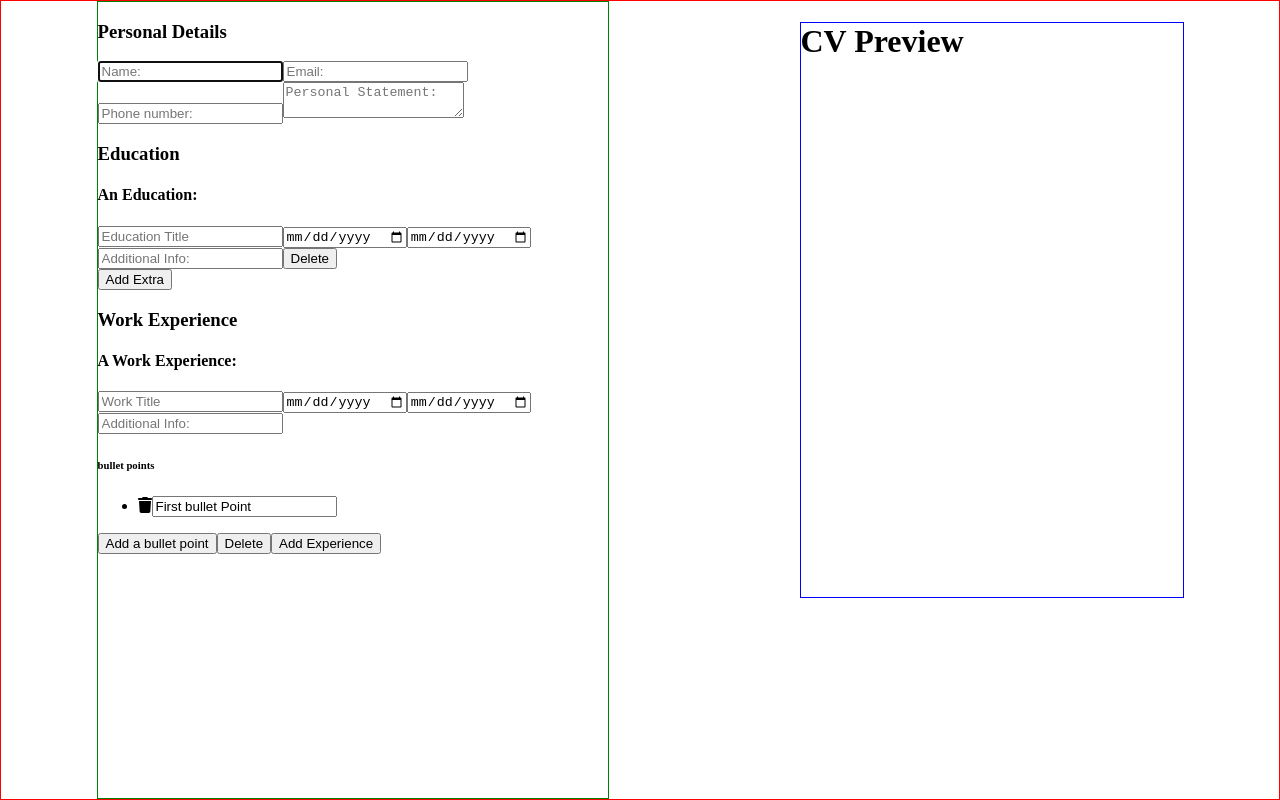
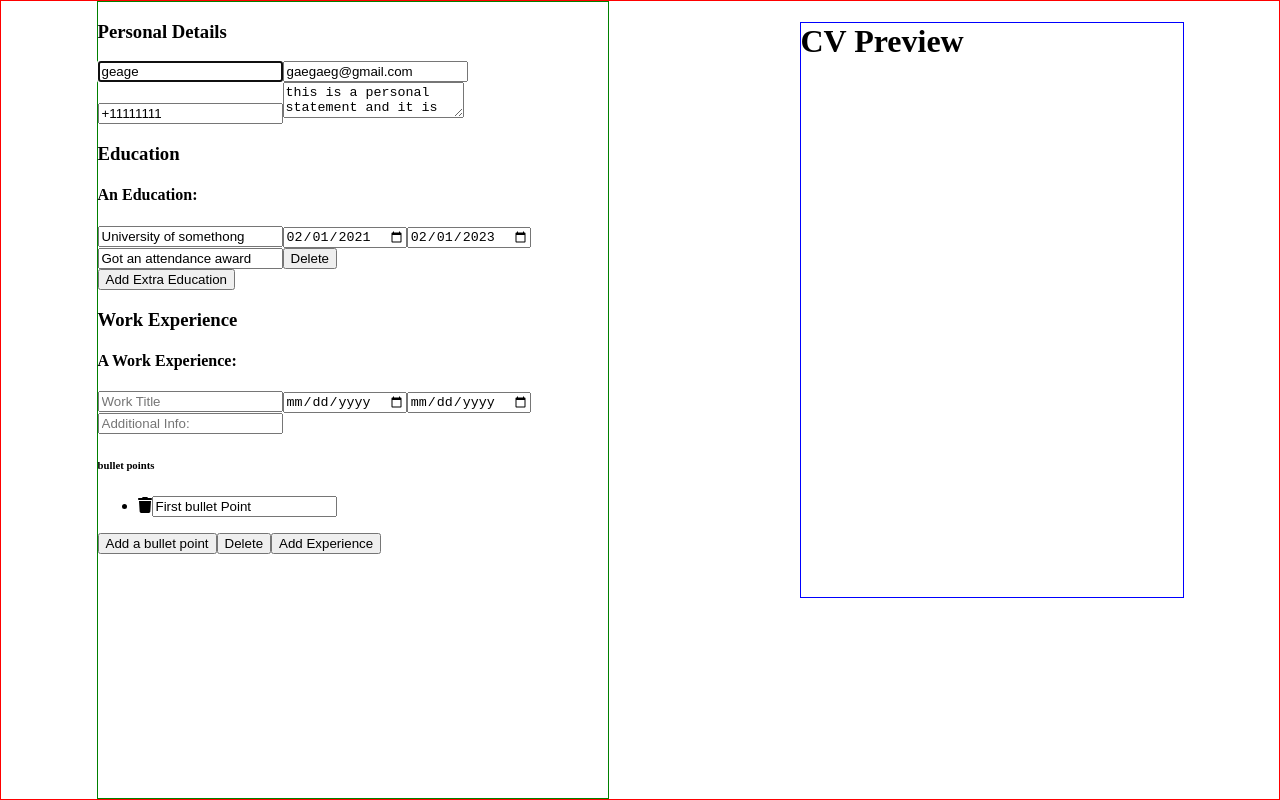
Before and after one commit to aleBranching/odin-cv-buiklder, a React (Create React App) app: page / in a window 1280 px wide. Built offline with nearby package versions, Linux system fonts and the light colour scheme.

Commit message:
a comit before implementing somewhat of a hack as the thing I am trying to achieve requires newer features of react I have not learned yet

```diff
--- a/src/App.js
+++ b/src/App.js
@@ -1,4 +1,4 @@
-import { Component } from "react";
+import { Children, Component } from "react";
 import CVEditor from "./components/CVEditor";
 import Preview from "./components/Preview";
 import "./style/App.css";
@@ -10,22 +10,22 @@ class App extends Component {
   constructor(props) {
     super(props);
     this.state = {
-      masterDetails: {
       personalDetails: {
-          name: "ale",
-          email: "alek12345@gmail.com",
-          phoneNumber: "+44747219851",
+        name: "geage",
+        email: "gaegaeg@gmail.com",
+        phoneNumber: "+11111111",
         personalStatement: "this is a personal statement and it is good",
       },
       education: [
         {
           key: uniqid(),
-            educationTitle: "University of York",
+          educationTitle: "University of somethong",
           startDate: "2021-02-01",
           finishDate: "2023-02-01",
           additionalInfo: "Got an attendance award",
         },
       ],
+
       workExperience: [
         {
           key: uniqid(),
@@ -37,7 +37,6 @@ class App extends Component {
           ],
         },
       ],
-      },
     };
   }
   // helper functions
@@ -47,24 +46,93 @@ class App extends Component {
   // getElementsFromKeyElementList = (list) => list.map((anItem) => anItem.id);
 
   changePersonalDetailsState = (field, value) => {
-    let copy = [...this.state.masterDetails.personalDetails];
+    console.log("ran");
+    let copy = { ...this.state.personalDetails };
 
     copy[field] = value;
-    this.setState({ masterDetails: { PersonalDetails: copy } });
+    // copy[field] = value;
+    console.log("the copy", copy);
+    console.log("the original", this.state.personalDetails);
+    this.setState({ personalDetails: copy }, () => {
+      console.log("state after", this.state.personalDetails);
+    });
+    // console.log(this.state.masterDetails.personalDetails);
   };
 
   changeEducationState = (id, field, value) => {
-    let index = this.findindexInlistByID(
-      this.state.masterDetails.education,
-      id
+    let index = this.findindexInlistByID(this.state.education, id);
+    console.log("HERE", this.state.education);
+    console.log("the index", index);
+
+    let copy = JSON.parse(JSON.stringify(this.state.education));
+
+    // let copy = { ...this.state.education };
+    // console.log("are they equal", this.state.education === copy);
+
+    // copy = copy.splice(index, 1, {
+    //   key: uniqid(),
+    //   educationTitle: value,
+    //   startDate: "2021-02-01",
+    //   finishDate: "2023-02-01",
+    //   additionalInfo: "Got an attendance award",
+    // });
+    // console.log("the copy after", copy);
+    // this.setState({ education: copy }, () => {
+    //   console.log("after change", this.state.education);
+    // });
+    // let testCopy = { ...this.state.education };
+    // console.log("testCopy", testCopy);
+    // copy[index][field] = value;
+    // console.log("THE VALUE", value);
+    // console.log("the copy", copy);
+    // console.log("the original", this.state.education);
+
+    // this.setState({ education: copy }, () => {
+    //   console.log("test get value", this.state.education[0].educationTitle);
+    // });
+    // let test = { [field]: value };
+    // let el = {
+    //   key: uniqid(),
+    //   educationTitle: "University of York",
+    //   startDate: "2021-02-01",
+    //   finishDate: "2023-02-01",
+    //   additionalInfo: "Got an attendance award",
+    // };
+
+    // let test = Object.assign({}, el, { [field]: value });
+    // console.log("testOBJ", test);
+
+    this.setState(
+      (prevState) => {
+        return {
+          education: prevState.education.map(
+            (el) => {
+              if (el.key === id) {
+                console.log("they are the same");
+                return Object.assign({}, el, { [field]: value });
+              } else {
+                console.log("not same");
+                return el;
+              }
+            }
+            // el.key === id ? Object.assign({}, el, { [field]: value }) : el
+          ),
+        };
+      },
+      () => {
+        console.log("changed", this.state.education);
+        // callback();
+        // this.forceUpdate();
+      }
     );
+    // this.setState(
+    //   (prevState) =>
+    //     // prevState.splice()
+    //     ({ education: prevState }),
+    //   console.log("the modified", this.state)
+    // );
+  };
 
-    let copy = [...this.state.masterDetails.education];
-
-    copy = copy.splice(index, 1, { [field]: value });
-
-    this.setState({ masterDetails: { education: copy } });
-  };
   changeWorkExperienceState = (id, field, value) => {
     let index = this.findindexInlistByID(
       this.state.masterDetails.workExperience,
@@ -78,8 +146,8 @@ class App extends Component {
     this.setState({ masterDetails: { workExperience: copy } });
   };
 
-  setNewEducationState = () => {
-    let copy = [...this.state.masterDetails.education];
+  setNewEducationState = (callback) => {
+    let copy = [...this.state.education];
 
     copy.push({
       key: uniqid(),
@@ -89,11 +157,7 @@ class App extends Component {
       additionalInfo: "",
     });
 
-    this.setState({
-      masterDetails: {
-        education: copy,
-      },
-    });
+    this.setState({ education: copy }, callback);
   };
 
   setNewWorkState = () => {
@@ -184,8 +248,19 @@ class App extends Component {
     return (
       <div className="App">
         <CVEditor
+          masterDetails={this.state.masterDetails}
+          personalDetails={this.state.personalDetails}
+          educationDetails={this.state.education}
           findindexInlistByID={this.findindexInlistByID}
           getElementsFromKeyElementList={this.getElementsFromKeyElementList}
+          changePersonalDetailsState={this.changePersonalDetailsState}
+          changeEducationState={this.changeEducationState}
+          changeWorkExperienceState={this.changeWorkExperienceState}
+          setNewEducationState={this.setNewEducationState}
+          setNewWorkState={this.setNewWorkState}
+          setNewBulletPoint={this.setNewBulletPoint}
+          editBulletPoint={this.editBulletPoint}
+          deleteBulletPoint={this.deleteBulletPoint}
         ></CVEditor>
         <Preview></Preview>
       </div>
--- a/src/components/CVEditor.js
+++ b/src/components/CVEditor.js
@@ -12,8 +12,15 @@ export default class CVEditor extends Component {
   render() {
     return (
       <div className="CVEditor">
-        <PersonalDetails></PersonalDetails>
+        <PersonalDetails
+          changePersonalDetailsState={this.props.changePersonalDetailsState}
+          masterDetails={this.props.masterDetails}
+          personalDetails={this.props.personalDetails}
+        ></PersonalDetails>
         <Education
+          educationDetails={this.props.educationDetails}
+          changeEducationState={this.props.changeEducationState}
+          setNewEducationState={this.props.setNewEducationState}
           findindexInlistByID={this.props.findindexInlistByID}
           getElementsFromKeyElementList={
             this.props.getElementsFromKeyElementList
--- a/src/components/Education.js
+++ b/src/components/Education.js
@@ -5,29 +5,46 @@ import uniqid from "uniqid";
 export default class Education extends Component {
   constructor(props) {
     super(props);
-    let firstKey = uniqid();
+    let firstKey = this.props.educationDetails[0].key;
     this.state = {
       educations: [
         <ExtraEducation
           handleDelete={this.handleDelete}
           id={firstKey}
           key={firstKey}
+          educationDetails={this.props.educationDetails}
+          changeEducationState={this.props.changeEducationState}
         ></ExtraEducation>,
       ],
     };
   }
 
+  // need to refactor to use key from new state decleration
   addExtraEducationCMPNT = () => {
-    let aKey = uniqid();
+    // let aKey = uniqid();
+    this.props.setNewEducationState(() => {
+      let aKey =
+        this.props.educationDetails[this.props.educationDetails.length - 1].key;
+
+      console.log("the length", this.props.educationDetails.length);
+
       this.setState({
         educations: [...this.state.educations].concat(
           <ExtraEducation
             handleDelete={this.handleDelete}
             id={aKey}
             key={aKey}
+            educationDetails={this.props.educationDetails}
+            changeEducationState={this.props.changeEducationState}
           ></ExtraEducation>
         ),
       });
+    });
+
+    // setTimeout(() => {
+    //   console.log("the length", this.props.educationDetails.length);
+    //   console.log("the details", this.props.educationDetails);
+    // }, 1000);
 
     // console.log(this.state.educations);
   };
@@ -54,7 +71,9 @@ export default class Education extends Component {
       <React.Fragment>
         <h3>Education</h3>
         {this.state.educations}
-        <button onClick={this.addExtraEducationCMPNT}>Add Extra</button>
+        <button onClick={this.addExtraEducationCMPNT}>
+          Add Extra Education
+        </button>
       </React.Fragment>
     );
   }
--- a/src/components/EducationComponents/ExtraEducation.js
+++ b/src/components/EducationComponents/ExtraEducation.js
@@ -3,21 +3,80 @@ import React, { Component } from "react";
 export default class extraEducation extends Component {
   constructor(props) {
     super(props);
+    // this.state = {
+    //   educationTitle: this.props.educationDetails[0].educationTitle,
+    // };
+    this.state = {
+      dummyChange: true,
+    };
   }
 
+  // this.props.id
+  // this.props.educationDetails
   handleSubmit = (e) => {
     e.preventDefault();
   };
 
+  handleChange = (e) => {
+    let field = e.target.dataset.fieldType;
+    let value = e.target.value;
+    console.log("happened", this.props.id);
+    // console.log("education details", this.props.educationDetails);
+
+    this.props.changeEducationState(this.props.id, field, value);
+  };
+
+  findindexInlistByID = (aList, id) =>
+    aList.findIndex((element) => element.key === id);
+
+  getValue = (field) => {
+    let index = this.findindexInlistByID(
+      this.props.educationDetails,
+      this.props.id
+    );
+
+    // let test = "educationTitle";
+
+    // console.log("return value", this.props.educationDetails[index][test]);
+    return this.props.educationDetails[index][field];
+  };
+
   render() {
+    let index = this.props.educationDetails.findIndex(
+      (element) => element.key === this.props.id
+    );
     return (
       <React.Fragment>
         <form onSubmit={this.handleSubmit}>
           <h4>An Education:</h4>
-          <input type="text" placeholder="Education Title"></input>
-          <input type="date" placeholder="Start year:"></input>
-          <input type="date" placeholder="Finish year:"></input>
-          <input type="text" placeholder="Additional Info:"></input>
+          <input
+            type="text"
+            data-field-type="educationTitle"
+            onChange={this.handleChange}
+            value={this.props.educationDetails[0].educationTitle}
+            placeholder="Education Title"
+          ></input>
+          <input
+            type="date"
+            data-field-type="startDate"
+            onChange={this.handleChange}
+            value={this.getValue("startDate")}
+            placeholder="Start year:"
+          ></input>
+          <input
+            type="date"
+            data-field-type="finishDate"
+            onChange={this.handleChange}
+            value={this.getValue("finishDate")}
+            placeholder="Finish year:"
+          ></input>
+          <input
+            type="text"
+            data-field-type="additionalInfo"
+            onChange={this.handleChange}
+            value={this.getValue("additionalInfo")}
+            placeholder="Additional Info:"
+          ></input>
           <button onClick={() => this.props.handleDelete(this.props.id)}>
             Delete
           </button>
--- a/src/components/PersonalDetails.js
+++ b/src/components/PersonalDetails.js
@@ -5,15 +5,46 @@ export default class PersonalDetails extends Component {
     super(props);
   }
 
+  handleChange = (e) => {
+    console.log(e.target.dataset.fieldType);
+
+    let value = e.target.value;
+    // console.log(value);
+    this.props.changePersonalDetailsState(e.target.dataset.fieldType, value);
+  };
   render() {
     return (
       <React.Fragment>
         <h3>Personal Details</h3>
         <form>
-          <input type="text" placeholder="Name:" autoFocus></input>
-          <input type="email" placeholder="Email:"></input>
-          <input type="text" placeholder="Phone number:"></input>
-          <textarea placeholder="Personal Statement:"></textarea>
+          <input
+            type="text"
+            onChange={this.handleChange}
+            value={this.props.personalDetails.name}
+            placeholder="Name:"
+            data-field-type="name"
+            autoFocus
+          ></input>
+          <input
+            type="email"
+            data-field-type="email"
+            onChange={this.handleChange}
+            value={this.props.personalDetails.email}
+            placeholder="Email:"
+          ></input>
+          <input
+            value={this.props.personalDetails.phoneNumber}
+            type="text"
+            onChange={this.handleChange}
+            data-field-type="phoneNumber"
+            placeholder="Phone number:"
+          ></input>
+          <textarea
+            value={this.props.personalDetails.personalStatement}
+            data-field-type="personalStatement"
+            onChange={this.handleChange}
+            placeholder="Personal Statement:"
+          ></textarea>
         </form>
       </React.Fragment>
     );
```
Lines whose indentation alone changed are shown as unchanged.
